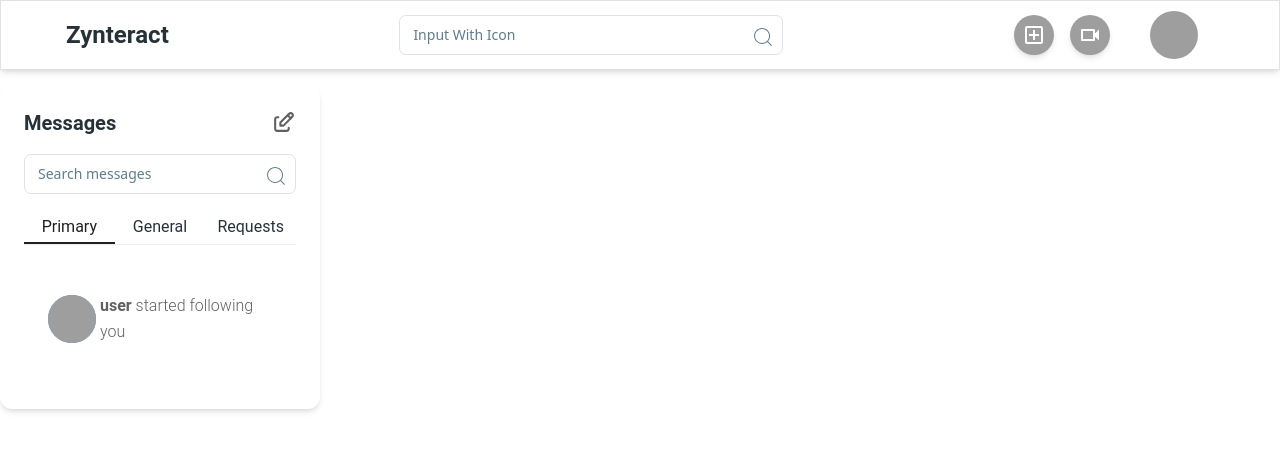
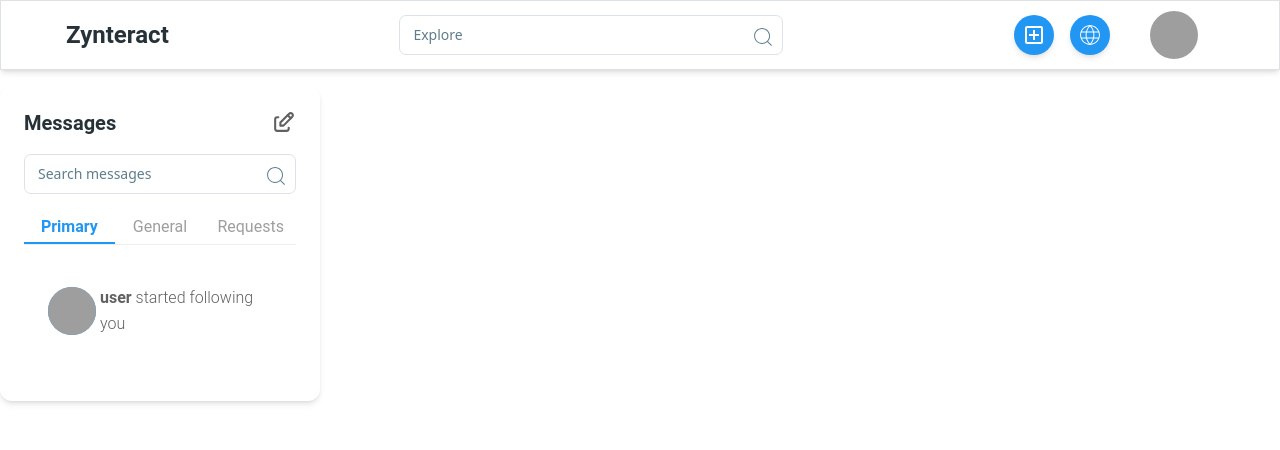
Before and after one commit to Abhiramks2003/Zynteract, a React (Vite) app: page /messages in a window 1280 px wide. Shown: the top 450 px of the page. Built offline with nearby package versions, Linux system fonts and the light colour scheme; grey boxes are pictures that could not be loaded.

Commit message:
Added Explore page and dialog for stories

```diff
--- a/index.html
+++ b/index.html
@@ -1,5 +1,6 @@
 <!doctype html>
 <html lang="en">
+
 
 <head>
   <meta charset="UTF-8" />
--- a/src/App.jsx
+++ b/src/App.jsx
@@ -5,13 +5,15 @@
 import Activity from "./Components/Activity";
 import FooterMenu from "./Components/FooterMenu";
 import Messages from "./Components/Messages";
+import Explore from "./Components/Explore";
 function App() {
   return (
     <div>
-      <TopMenu />
       <Router>
+        <TopMenu />
         <Routes>
           <Route path="/" element={<HomePage />} />
+          <Route path="/explore" element={<Explore />} />
           <Route path="/activity" element={<Activity />} />
           <Route path="/messages" element={<Messages />} />
         </Routes>
--- /dev/null
+++ b/src/Components/Explore.jsx
@@ -0,0 +1,43 @@
+import {
+  Card,
+  CardHeader,
+  CardBody,
+  Typography,
+  Input,
+} from "@material-tailwind/react";
+import { CiSearch } from "react-icons/ci";
+const Explore = () => {
+  const arr = Array.from({ length: 20 }, () => Math.floor(Math.random() * 100));
+  return (
+    <Card className="mt-6 w-full">
+      <CardBody>
+        <div className="mb-4">
+          <Typography variant="h2" color="blue-gray" className="mb-2">
+            Explore
+          </Typography>
+          <Input className="" color="blue" label="Input With Icon" icon={<CiSearch type="button" size={24} className="hover:text-blue-500"/>} />
+        </div>
+        <div className="grid grid-cols-3 md:grid-cols-4 gap-2 mt-3">
+          {arr.map((a, index) => (
+            <Card
+              key={index}
+              shadow={false}
+              className="relative grid h-40 md:h-[28rem] max-w-[28rem] items-end justify-center overflow-hidden text-center"
+            >
+              <CardHeader
+                floated={false}
+                shadow={false}
+                color="transparent"
+                className="absolute inset-0 m-0 h-full w-full rounded-none bg-[url('https://images.unsplash.com/photo-1552960562-daf630e9278b?ixlib=rb-4.0.3&ixid=MnwxMjA3fDB8MHxwaG90by1wYWdlfHx8fGVufDB8fHx8&auto=format&fit=crop&w=687&q=80')] bg-cover bg-center"
+              >
+                <div className="to-bg-black-10 absolute inset-0 h-full w-full bg-gradient-to-t from-black/80 via-black/50" />
+              </CardHeader>
+            </Card>
+          ))}
+        </div>
+      </CardBody>
+    </Card>
+  );
+};
+
+export default Explore;
--- a/src/Components/FooterMenu.jsx
+++ b/src/Components/FooterMenu.jsx
@@ -10,7 +10,9 @@
       <Link to="/">
         <GoHome size={25} />
       </Link>
-      <FiSearch size={25} />
+      <Link to='/explore'>
+        <FiSearch size={25} />
+      </Link>
       <Link to="/messages">
         <BiMessageSquare size={25} />
       </Link>
--- a/src/Components/HomePage.jsx
+++ b/src/Components/HomePage.jsx
@@ -2,7 +2,7 @@
 import Activity from "./Activity";
 import Messages from "./Messages";
 import Posts from "./Posts";
-import Stories from "./Stories";
+import Story from "./Story";
 export default function HomePage() {
   const arr = Array.from({ length: 20 }, () => Math.floor(Math.random() * 100));
   return (
@@ -11,7 +11,7 @@
         <Activity />
       </div>
       <div className="flex flex-col justify-start items-center w-full md:w-[600px] flex-shrink-0 h-full md:h-[600px] scroll-post">
-        <Stories />
+        <Story />
         {arr.map((a, index) => (
           <Posts key={index} />
         ))}
--- a/src/Components/Messages.jsx
+++ b/src/Components/Messages.jsx
@@ -1,3 +1,4 @@
+import React from "react";
 import {
   Card,
   CardBody,
@@ -12,7 +13,6 @@
 } from "@material-tailwind/react";
 import { TbEdit } from "react-icons/tb";
 import { CiSearch } from "react-icons/ci";
-import React from "react";
 
 const Messages = () => {
   const [activeTab, setActiveTab] = React.useState("html");
@@ -79,10 +79,10 @@
 
         <Tabs value={activeTab}>
           <TabsHeader
-            className="rounded-none border-b border-blue-gray-50 bg-transparent p-0 my-2"
+            className="rounded-none border-b border-blue-gray-50 bg-transparent p-0 mt-2"
             indicatorProps={{
               className:
-                "bg-transparent border-b-2 border-gray-900 shadow-none rounded-none",
+                "bg-transparent border-b-2 border-blue-500 shadow-none rounded-none",
             }}
           >
             {data.map(({ label, value }) => (
@@ -90,7 +90,11 @@
                 key={value}
                 value={value}
                 onClick={() => setActiveTab(value)}
-                className={activeTab === value ? "text-gray-900" : ""}
+                className={
+                  activeTab === value
+                    ? "text-blue-500 font-semibold"
+                    : "text-gray-500"
+                }
               >
                 {label}
               </Tab>
--- a/src/Components/Stories.jsx
+++ /dev/null
@@ -1,31 +0,0 @@
-import { Navbar, Avatar } from "@material-tailwind/react";
-import "../App.css";
-export default function Stories() {
-  const arr = Array.from({ length: 20 }, () => Math.floor(Math.random() * 100));
-
-  return (
-    <Navbar className="mx-auto my-3 max-w-screen-xl px-6 py-3">
-      <div className="flex items-center space-x-2 hide-scroll">
-        <Avatar
-          src="/img/face-2.jpg"
-          color="teal"
-          alt="avatar"
-          size="xl"
-          withBorder={true}
-          className="p-0.5 flex-shrink-0"
-        />
-        {arr.map((a, index) => (
-          <Avatar
-            key={index}
-            src="/img/face-2.jpg"
-            color="blue"
-            alt="avatar"
-            size="xl"
-            withBorder={true}
-            className="p-0.5 flex-shrink-0"
-          />
-        ))}
-      </div>
-    </Navbar>
-  );
-}
--- /dev/null
+++ b/src/Components/Story.jsx
@@ -0,0 +1,62 @@
+import React from "react";
+import {
+  Navbar, Avatar,
+  Dialog,
+  DialogBody,
+  DialogFooter,
+  Button
+} from "@material-tailwind/react";
+import "../App.css";
+
+export default function Story() {
+  const arr = Array.from({ length: 20 }, () => Math.floor(Math.random() * 100));
+  const [open, setOpen] = React.useState(false);
+
+  const handleOpen = () => setOpen(!open);
+  return (
+    <Navbar className="mx-auto my-3 max-w-screen-xl px-6 py-3">
+      <div className="flex items-center space-x-2 hide-scroll">
+        <Avatar
+          src="/img/face-2.jpg"
+          color="teal"
+          alt="avatar"
+          size="xl"
+          withBorder={true}
+          className="p-0.5 flex-shrink-0"
+        />
+        {arr.map((a, index) => (
+          <>
+            <Avatar
+              key={index}
+              src="/img/face-2.jpg"
+              color="blue"
+              alt="avatar"
+              size="xl"
+              withBorder={true}
+              onClick={handleOpen}
+              className="p-0.5 flex-shrink-0"
+            />
+          </>
+        ))}
+        <Dialog open={open} handler={handleOpen}>
+          <DialogBody divider>
+
+          </DialogBody>
+          <DialogFooter>
+            <Button
+              variant="text"
+              color="red"
+              onClick={handleOpen}
+              className="mr-1"
+            >
+              <span>Cancel</span>
+            </Button>
+            <Button variant="gradient" color="green" onClick={handleOpen}>
+              <span>Confirm</span>
+            </Button>
+          </DialogFooter>
+        </Dialog>
+      </div>
+    </Navbar>
+  );
+}
--- a/src/Components/TopMenu.jsx
+++ b/src/Components/TopMenu.jsx
@@ -11,9 +11,10 @@
   DialogFooter,
 } from "@material-tailwind/react";
 
-import { CiSearch } from "react-icons/ci";
-import { MdOutlineAddBox, MdOutlineVideocam } from "react-icons/md";
+import { CiSearch, CiGlobe } from "react-icons/ci";
+import { MdOutlineAddBox } from "react-icons/md";
 import ProfileMenu from "./ProfileMenu";
+import { Link } from "react-router-dom";
 
 const TopMenu = () => {
   const [open, setOpen] = React.useState(false);
@@ -23,13 +24,19 @@
     <>
       <Navbar fullWidth className="mx-auto py-2.5 px-4">
         <div className="container mx-auto flex gap-2 items-center justify-between text-blue-gray-900">
-          <Typography variant="h4" className="whitespace-nowrap -ml-4">
-            Zynteract
-          </Typography>
+          <Link to="/">
+            <Typography
+              type="button"
+              variant="h4"
+              className="whitespace-nowrap -ml-4"
+            >
+              Zynteract
+            </Typography>
+          </Link>
           <div className="w-96 hidden md:block">
             <Input
               color="blue"
-              label="Input With Icon"
+              label="Explore"
               icon={
                 <CiSearch
                   type="button"
@@ -42,7 +49,7 @@
           <div className="flex gap-3 items-center">
             <IconButton
               onClick={handleOpen}
-              className="rounded-full bg-gray-500"
+              className="rounded-full bg-blue-500"
             >
               <MdOutlineAddBox size={24} />
             </IconButton>
@@ -69,8 +76,10 @@
                 </Button>
               </DialogFooter>
             </Dialog>
-            <IconButton className="rounded-full bg-gray-500 hidden md:block">
-              <MdOutlineVideocam size={24} />
+            <IconButton className="rounded-full bg-blue-500 hidden md:block">
+              <Link to="/explore">
+                <CiGlobe size={24} />
+              </Link>
             </IconButton>
             <ProfileMenu />
           </div>
```
